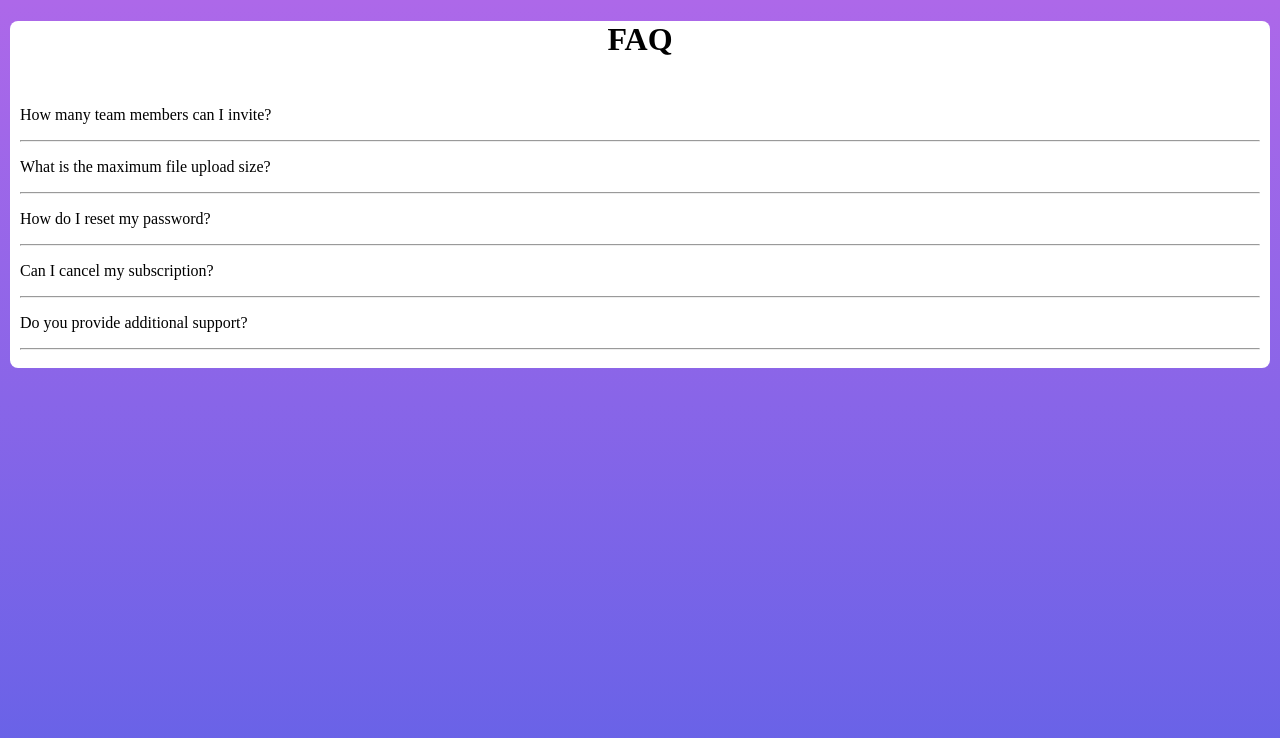
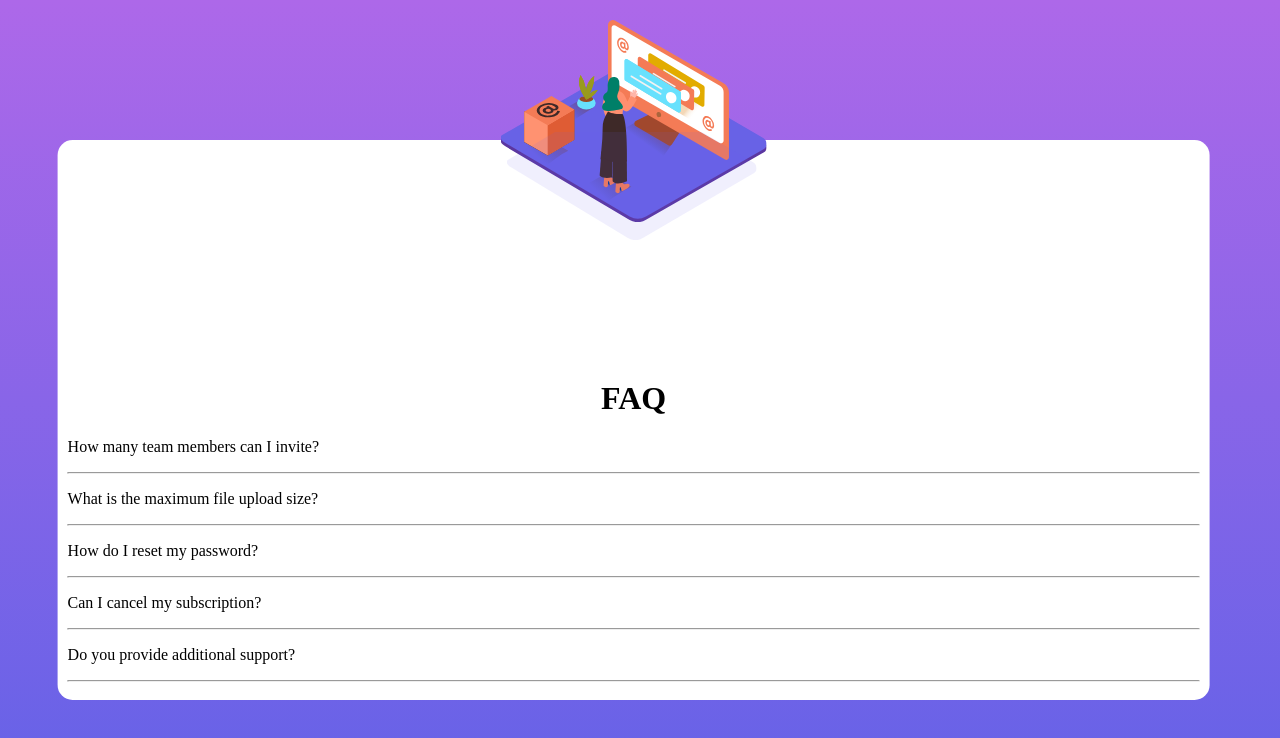
Before and after one commit to TadesseDev/faq-challenge, a plain HTML site: page index.html in a window 1280 px wide. Drawn offline with Linux system fonts and the light colour scheme.

Commit message:
top image and shadow added

```diff
--- a/index.html
+++ b/index.html
@@ -8,14 +8,26 @@
 
   <title>Frontend Mentor | FAQ Accordion Card</title>
 
-  <link rel="stylesheet" href="index.css">
+  <!-- <link rel="stylesheet" href="style/index.css"> -->
+  <link rel="stylesheet" href="style/style.css">
 
 </head>
 <body>
-
   <div class="container">
+    <div class="pictureCnotainer">
+      <div class="mainImage">
+        <source media="(min-width:650px)" srcset="./images/illustration-woman-online-mobile.svg">
+        <source media="(max-width:1400px)" srcset="./images/illustration-woman-online-mobile.svg">
+      <img src="./images/illustration-woman-online-mobile.svg" alt="there where an image">
+      </div>
+      <div class="shadowImage">
+        <source media="(min-width:650px)" srcset="./images/illustration-woman-online-mobile.svg">
+        <source media="(max-width:1400px)" srcset="./images/illustration-woman-online-mobile.svg">
+      <img src="./images/bg-pattern-mobile.svg" alt="there where an image">
+      </div>
+    </div>
+  <div class="content">
   <h1>FAQ</h1>
-  <div>
   <p>How many team members can I invite?</p>
   <hr>
   <p>What is the maximum file upload size?</p>
--- /dev/null
+++ b/style/_variables.scss
@@ -0,0 +1 @@
+$r: red;
--- a/index.css
+++ b/style/index.css
@@ -13,14 +13,17 @@ body {
 }
 
 .container {
-  background-color:white;
-  border-radius: 8px;
-  margin-left: 10px;
-  margin-right: 10px;
+  position: absolute;
+  width: 90vw;
+  height: 70vh;
+  background-color: white;
+  border-radius: 15px;
+  transform: translate(5%, 20%);
 }
-.container > h1 {
+.container h1 {
   text-align: center;
 }
-.container > div {
+.container div {
   padding: 10px;
+  background-color: red;
 }
--- /dev/null
+++ b/style/style.scss
@@ -0,0 +1,61 @@
+@import "./variables";
+html {
+  min-height: 100%;
+}
+body {
+  padding: 0;
+  margin: 0;
+  background: linear-gradient(
+    0deg,
+    rgba(100, 98, 231, 1) 0%,
+    rgba(173, 104, 233, 1) 100%
+  );
+  background-repeat: no-repeat;
+}
+.container {
+  display: flex;
+  flex-wrap: wrap;
+  justify-content: center;
+  width: 90vw;
+  height: 70vh;
+  background-color: white;
+  border-radius: 15px;
+  transform: translate(5%, 25%);
+}
+.content {
+  align-self: flex-end;
+  height: fit-content;
+  width: 100%;
+  padding: 10px;
+  // background-color: $r;
+  border-radius: 0px 0px 15px 15px;
+  h1 {
+    text-align: center;
+  }
+}
+.pictureCnotainer {
+  position: absolute;
+  //   background-color: $r;
+  height: 45%;
+  .mainImage {
+    margin-top: -45%;
+    height: 80%;
+    width: auto;
+    img {
+      width: auto;
+      height: 100%;
+    }
+  }
+  .shadowImage {
+    // width: 100%;
+    height: 100%;
+    // margin-top: 15px;
+    // background-color: $r;
+    margin-top: -90px;
+    margin-left: 6px;
+    img {
+      width: auto;
+      height: 43%;
+    }
+  }
+}
```
Also changed, not shown: style/_functions.scss (added), style/style.css (added), 1 other file.
